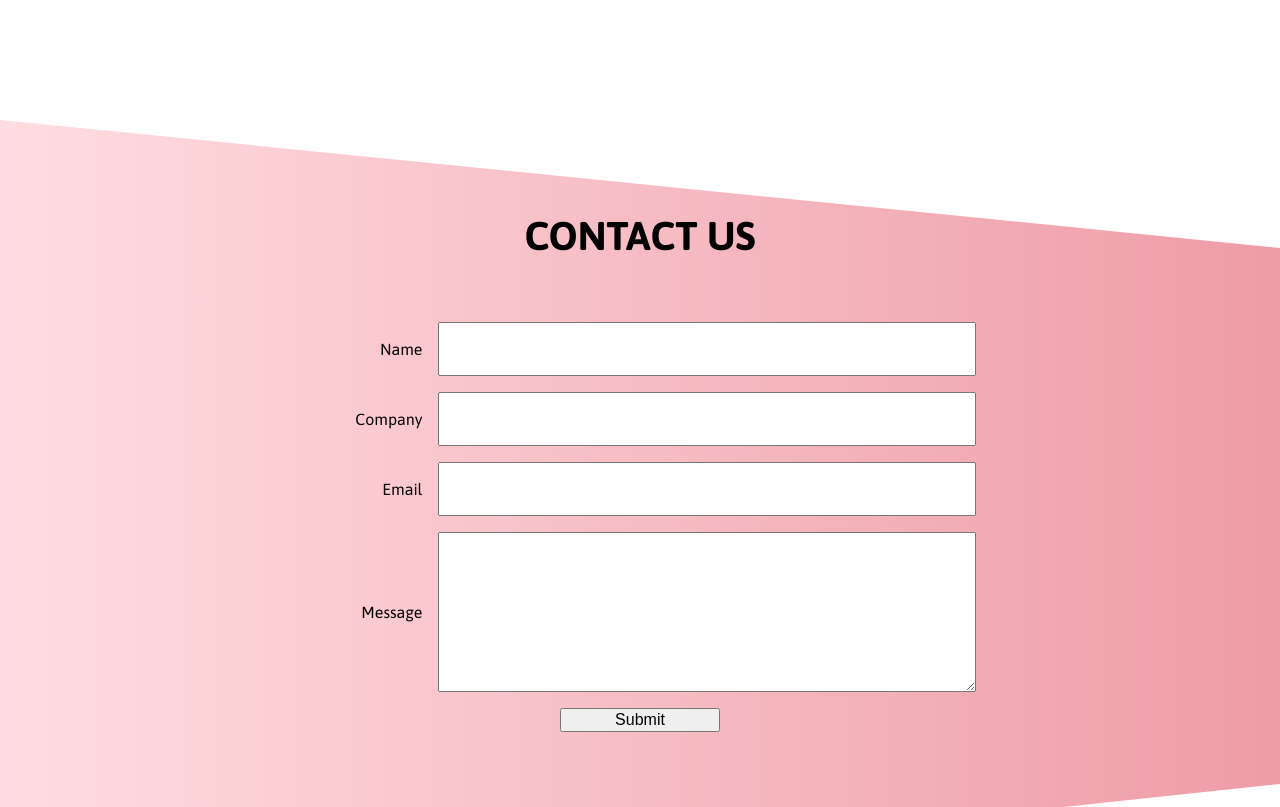
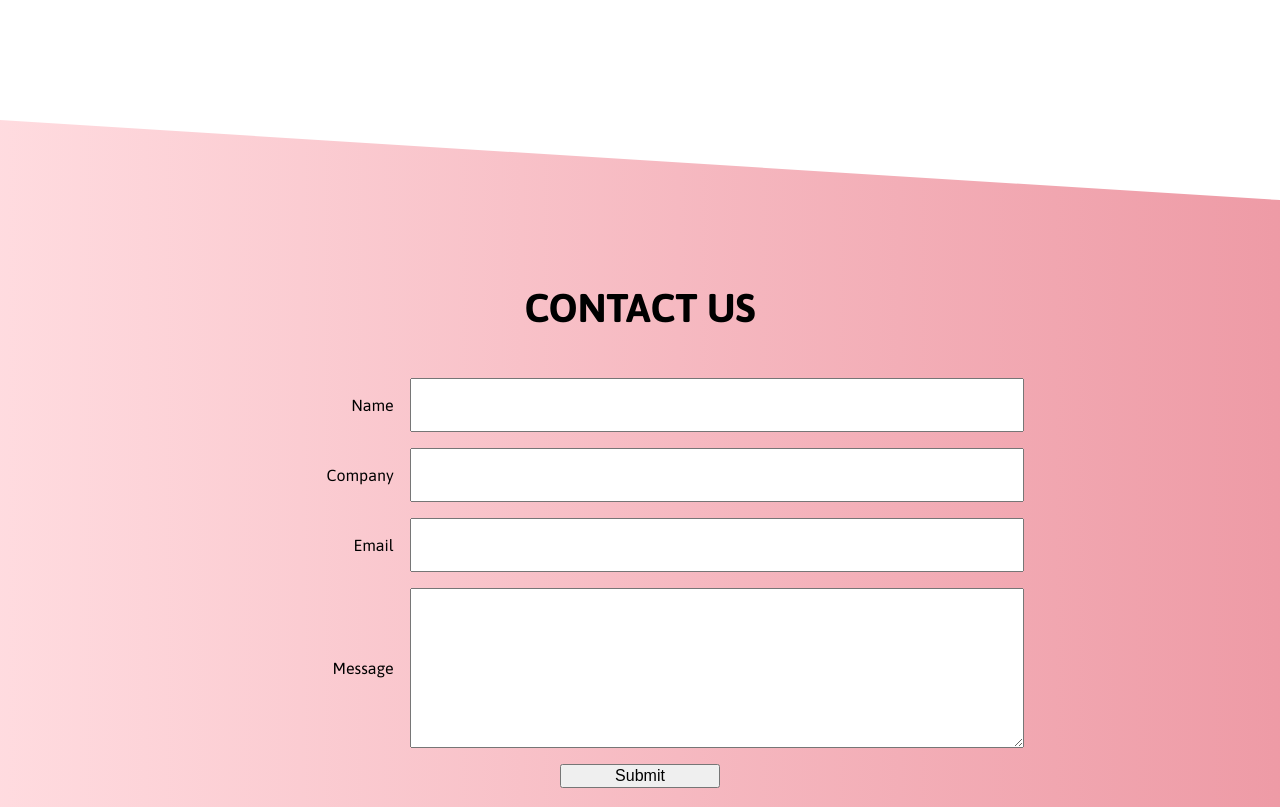
Before and after one commit to glrta/week1-hklo, a plain HTML site: page index.html in a window 1280 px wide. Shown: the part 1480-2287 px from the top of the page. Drawn offline with Linux system fonts and the light colour scheme; a web font is replaced by a local one.

Commit message:
fix display on small screens

```diff
--- a/styles.css
+++ b/styles.css
@@ -61,6 +61,9 @@ nav {
   background: url("https://images.unsplash.com/photo-1570083208073-f0c09ea8dcf0?ixlib=rb-1.2.1&ixid=eyJhcHBfaWQiOjEyMDd9&auto=format&fit=crop&w=1267&q=80")
     no-repeat center -3rem fixed;
   background-size: cover;
+
+  -webkit-clip-path: polygon(0 0, 100% 0%, 100% 90%, 0% 100%);
+  clip-path: polygon(0 0, 100% 0%, 100% 90%, 0% 100%);
 }
 .landing__logo {
   font-size: 12vw;
@@ -161,20 +164,21 @@ h2 {
 }
 
 .contact-form {
-  padding: 5rem;
-  -webkit-clip-path: polygon(0 0, 100% 16%, 100% 83%, 0% 100%);
-  clip-path: polygon(0 0, 100% 16%, 100% 83%, 0% 100%);
+  padding-top: 18rem;
+  padding-bottom: 10rem;
+  -webkit-clip-path: polygon(0 0, 100% 10%, 100% 90%, 0% 100%);
+  clip-path: polygon(0 0, 100% 10%, 100% 90%, 0% 100%);
 
-  background: #ee9ca7; /* fallback for old browsers */
+  background: hsl(352, 71%, 77%); /* fallback for old browsers */
   background: -webkit-linear-gradient(
     to right,
-    #ffdde1,
-    #ee9ca7
+    hsl(353, 100%, 93%),
+    hsl(352, 71%, 77%)
   ); /* Chrome 10-25, Safari 5.1-6 */
   background: linear-gradient(
     to right,
-    #ffdde1,
-    #ee9ca7
+    hsl(353, 100%, 93%),
+    hsl(352, 71%, 77%)
   ); /* W3C, IE 10+/ Edge, Firefox 16+, Chrome 26+, Opera 12+, Safari 7+ */
 
   display: flex;
@@ -182,7 +186,7 @@ h2 {
 }
 
 .contact-form__heading {
-  margin-bottom: 3rem;
+  margin-bottom: 2rem;
 }
 
 form {
@@ -246,15 +250,24 @@ textarea {
     font-size: 12vw;
   }
   form {
-    width: 80%;
+    width: 90%;
     flex-direction: column;
     text-align: left;
     margin-bottom: 10rem;
   }
 
+  .contact-form__heading {
+    font-size: 8vw;
+  }
+
   .form__label {
     width: 80%;
     text-align: left;
+  }
+
+  .form__label {
+    padding: 0;
+    margin-top: 1rem;
   }
 
   .about-us {
@@ -287,6 +300,10 @@ textarea {
   .about__links--icon {
     font-size: 6vw;
   }
+
+  .contact-form__heading {
+    margin-bottom: 0;
+  }
   textarea {
     min-height: 6rem;
   }
```
